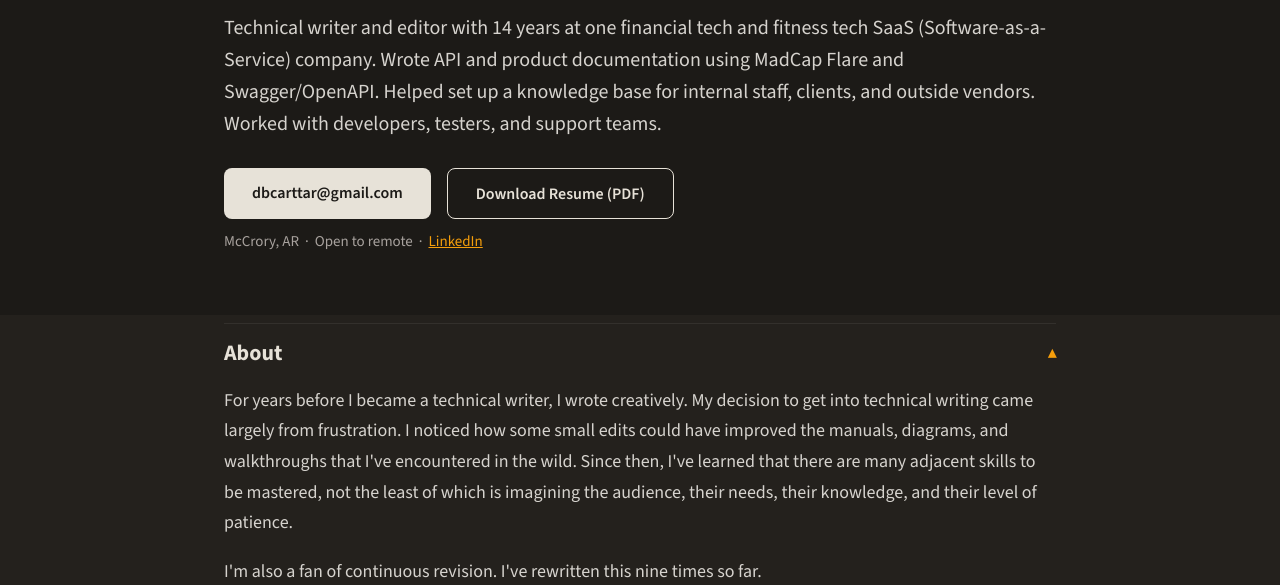
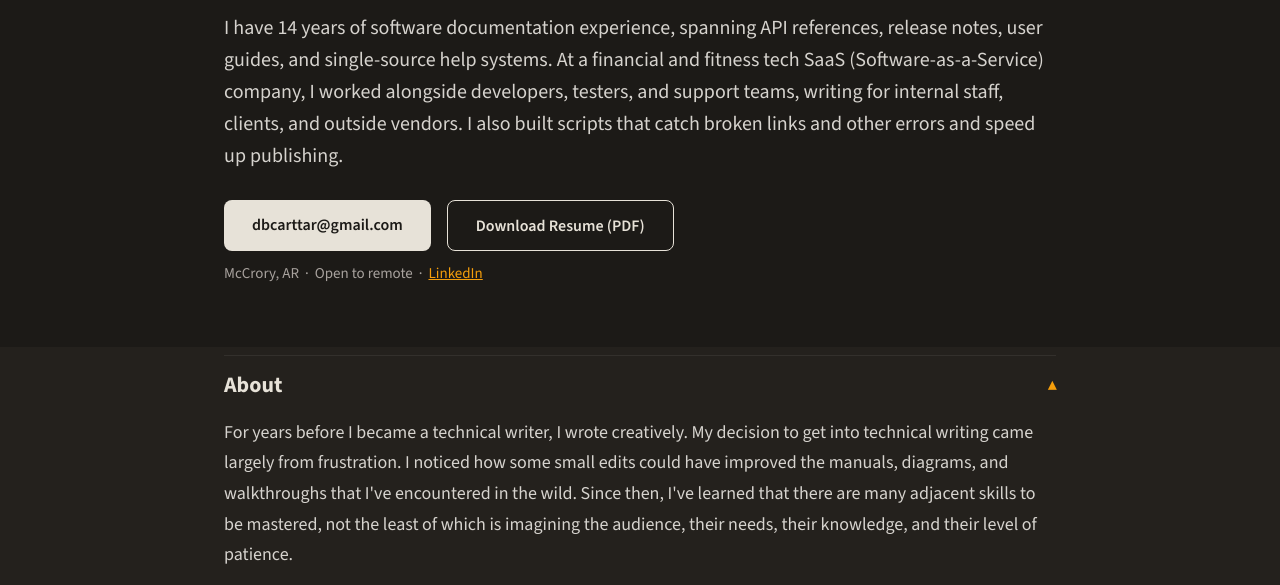
Before and after one commit to lod-osh/lod-osh.github.io, a plain HTML site: page index.html in a window 1280 px wide. Shown: the part 202-787 px from the top of the page. Drawn offline with nearby package versions, Linux system fonts and the light colour scheme.

Commit message:
Revise hero-sub paragraph for clarity and detail
Updated the hero-sub paragraph to provide a more detailed overview of experience and skills in software documentation.

```diff
--- a/index.html
+++ b/index.html
@@ -121,7 +121,7 @@
 <div class="wrap section">
   <div class="kicker">Technical Writer and Editor · API and Software Documentation</div>
   <h1 class="hero-name">Derek Carttar</h1>
-  <p class="hero-sub">Technical writer and editor with 14 years at one financial tech and fitness tech SaaS (Software-as-a-Service) company. Wrote API and product documentation using MadCap Flare and Swagger/OpenAPI. Helped set up a knowledge base for internal staff, clients, and outside vendors. Worked with developers, testers, and support teams.</p>
+  <p class="hero-sub">I have 14 years of software documentation experience, spanning API references, release notes, user guides, and single-source help systems. At a financial and fitness tech SaaS (Software-as-a-Service) company, I worked alongside developers, testers, and support teams, writing for internal staff, clients, and outside vendors. I also built scripts that catch broken links and other errors and speed up publishing.</p>
   <div style="display: flex; gap: 16px; flex-wrap: wrap; margin-bottom: 12px;">
     <a href="mailto:dbcarttar@gmail.com" class="btn btn-dark">dbcarttar@gmail.com</a>
     <a href="resume.pdf" download class="btn btn-outline">Download Resume (PDF)</a>
```
